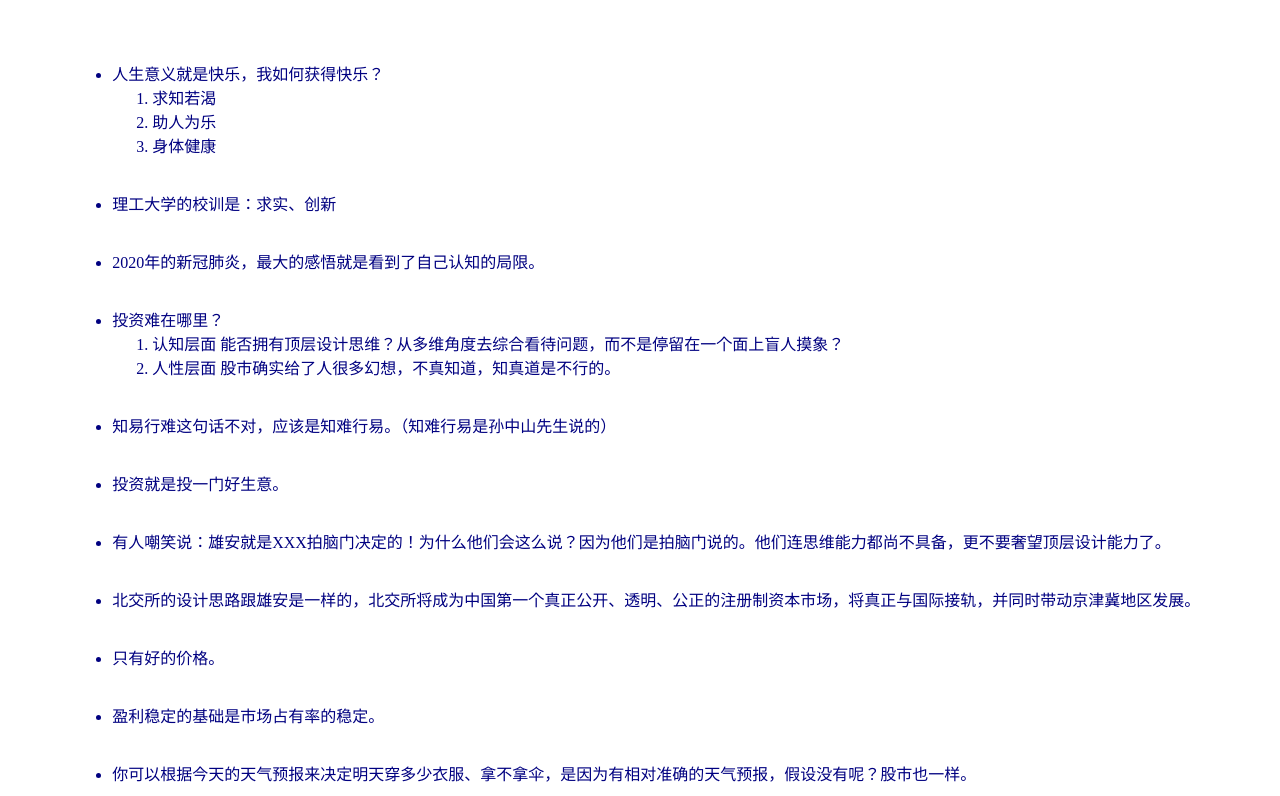
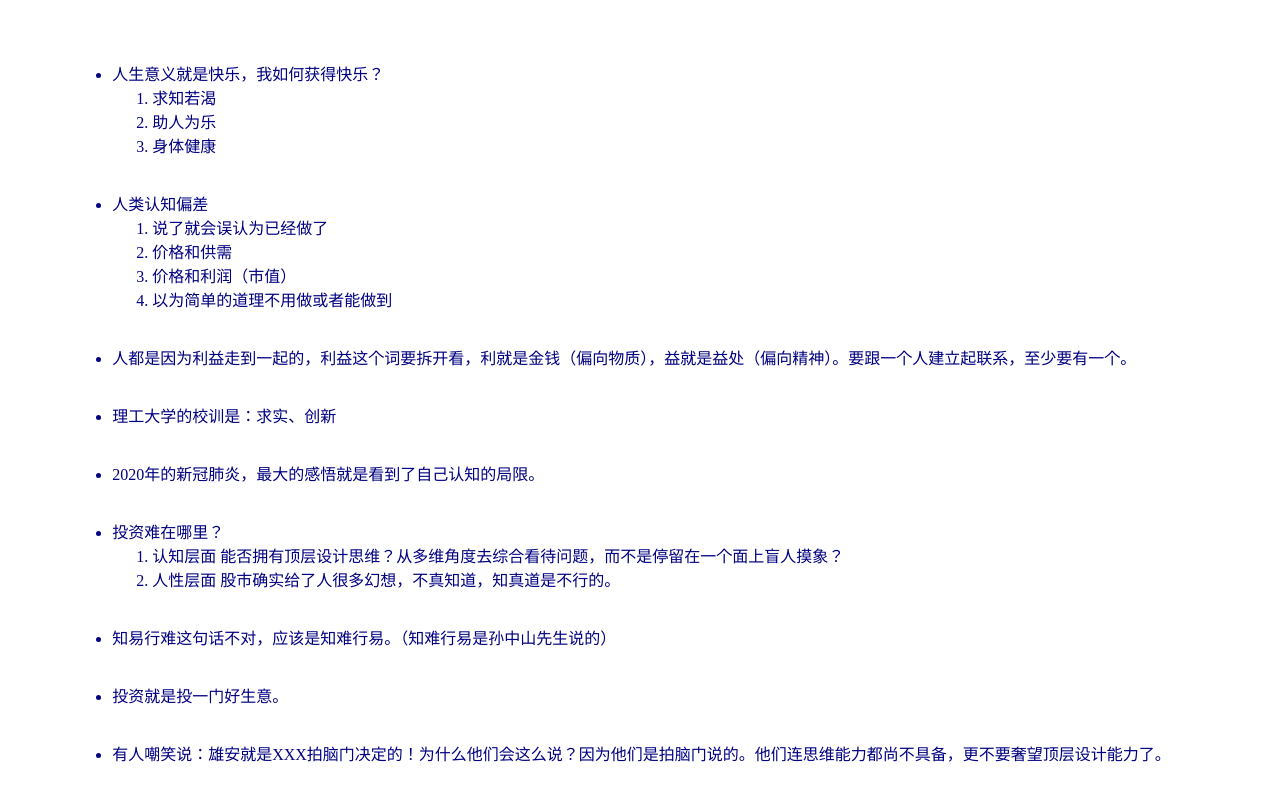
Before and after one commit to J1uT0ng/lilingzhihun.github.io, a plain HTML site: page notes/我.html in a window 1280 px wide. Shown: the top 796 px of the page. Drawn offline with Linux system fonts and the light colour scheme.

Commit message:
Update 我.html

```diff
--- a/notes/我.html
+++ b/notes/我.html
@@ -20,6 +20,28 @@
                                     <li>身体健康</li>
                                 </ol>
                             </li>
+                        </ul>
+                    </td>
+                </tr>
+                <tr>
+                <tr>
+                    <td height="55" valign="top" width="50%">
+                        <ul>
+                            <li>人类认知偏差
+                                <ol>
+                                    <li>说了就会误认为已经做了</li>
+                                    <li>价格和供需</li>
+                                    <li>价格和利润（市值）</li>
+                                    <li>以为简单的道理不用做或者能做到</li>
+                                </ol>
+                            </li>
+                        </ul>
+                    </td>
+                </tr>
+                <tr>
+                    <td height="55" valign="top" width="50%">
+                        <ul>
+                            <li>人都是因为利益走到一起的，利益这个词要拆开看，利就是金钱（偏向物质），益就是益处（偏向精神）。要跟一个人建立起联系，至少要有一个。</li>
                         </ul>
                     </td>
                 </tr>
```
